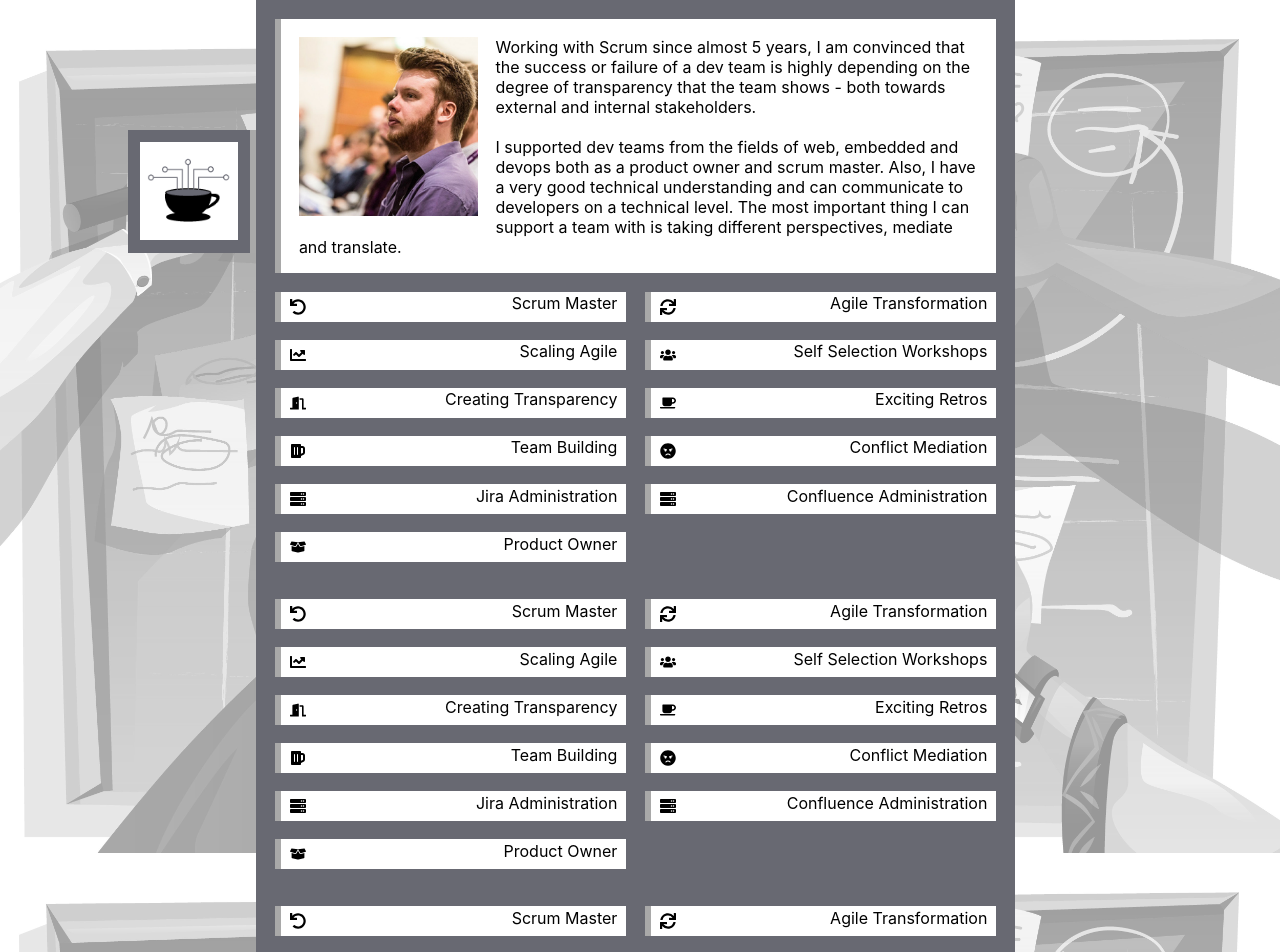
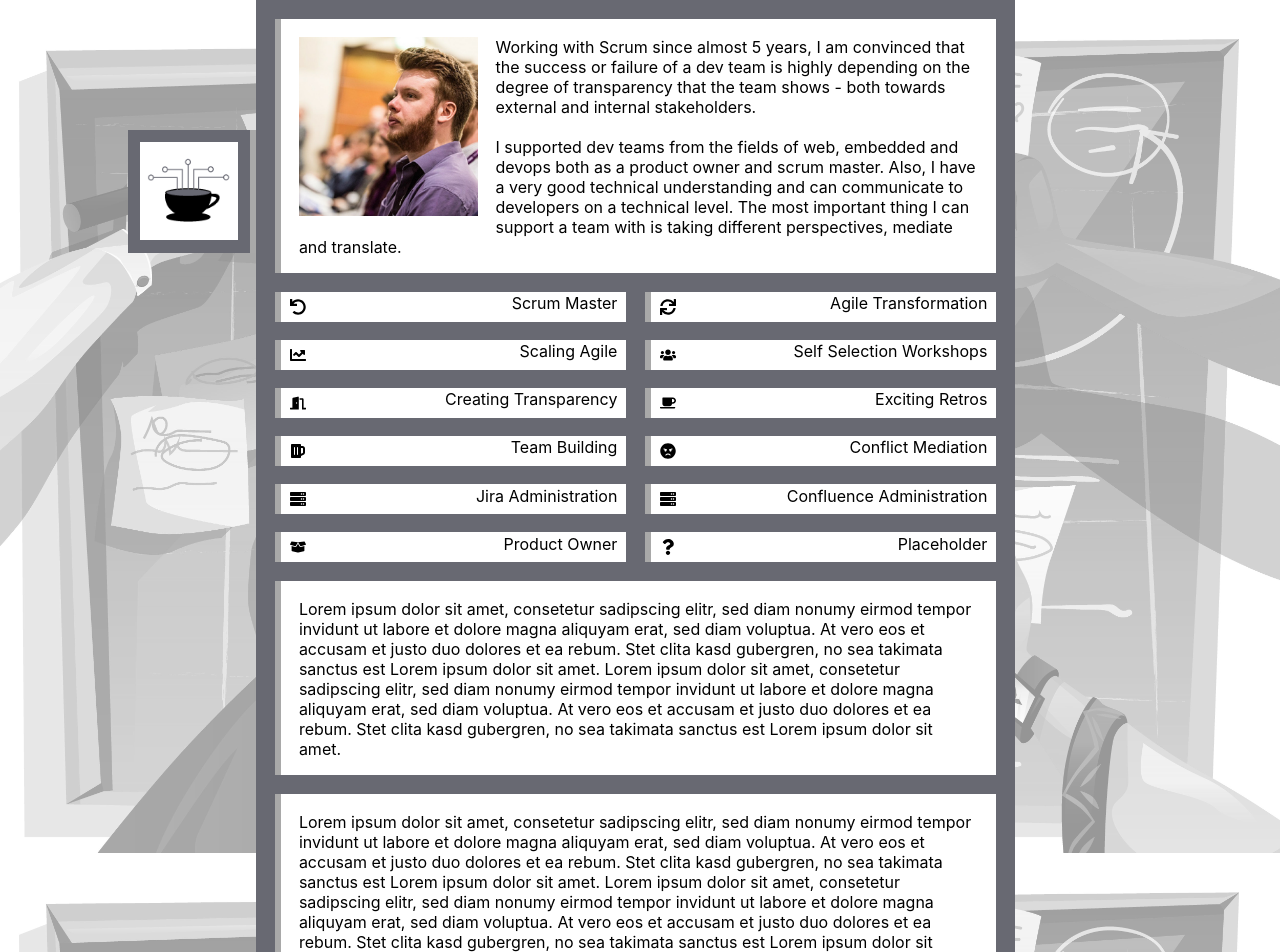
Before and after one commit to Butterweck/butt3rweck.com, a React (Create React App) app: page / in a window 1280 px wide. Shown: the top 952 px of the page. Built offline with nearby package versions, Linux system fonts and the light colour scheme.

Commit message:
added dummy components; fixed bug in header: width was accidentally set to 95%

```diff
--- a/src/App.css
+++ b/src/App.css
@@ -114,6 +114,10 @@ img.Element-2-Type-Header-Image {
   margin-right: 0;
 }
 
+.Element-2-Type-Skill:nth-last-child(-n + 3) {
+  margin-bottom: 0;
+}
+
 @media only screen and (max-width: 1400px) {
   p.Element-2-Type-Header-Text {
     float: none;
@@ -132,6 +136,14 @@ img.Element-2-Type-Header-Image {
 
   .Element-2-Type-Skill:nth-child(2n + 2) {
     margin-right: 0;
+  }
+
+  .Element-2-Type-Skill:nth-last-child(-n + 3) {
+    margin-bottom: 2.5%;
+  }
+
+  .Element-2-Type-Skill:nth-last-child(-n + 2) {
+    margin-bottom: 0;
   }
 }
 
@@ -155,6 +167,14 @@ img.Element-2-Type-Header-Image {
     margin-right: 0;
     margin-bottom: 2.5%;
     width: 100%;
+  }
+
+  .Element-2-Type-Skill:nth-last-child(-n + 2) {
+    margin-bottom: 2.5%;
+  }
+
+  .Element-2-Type-Skill:nth-last-child(-n + 1) {
+    margin-bottom: 0;
   }
 }
 
--- a/src/App.js
+++ b/src/App.js
@@ -4,6 +4,7 @@ import { Header } from "./components/Header";
 import { Skills } from "./components/Skills";
 import { Projects } from "./components/Projects";
 import { Quotes } from "./components/Quotes";
+import { Dummy } from "./components/Dummy";
 import { Logobox } from "./components/Logobox";
 
 class App extends Component {
@@ -14,9 +15,9 @@ class App extends Component {
         <div class="Outer-0">
           <Header />
           <Skills />
-          <Skills />
-          <Skills />
-          <Skills />
+          <Dummy />
+          <Dummy />
+          <Dummy />
         </div>
       </div>
     );
--- /dev/null
+++ b/src/components/Dummy.js
@@ -0,0 +1,23 @@
+import React, { Component } from "react";
+import profile from "../imgs/profile.jpg";
+import "../App.css";
+
+export class Dummy extends Component {
+  render() {
+    return (
+      <div class="Block-1 Block-1-Full Block-1-Type-Header">
+        <p class="Element-2-Type-Header-Text">
+          Lorem ipsum dolor sit amet, consetetur sadipscing elitr, sed diam
+          nonumy eirmod tempor invidunt ut labore et dolore magna aliquyam erat,
+          sed diam voluptua. At vero eos et accusam et justo duo dolores et ea
+          rebum. Stet clita kasd gubergren, no sea takimata sanctus est Lorem
+          ipsum dolor sit amet. Lorem ipsum dolor sit amet, consetetur
+          sadipscing elitr, sed diam nonumy eirmod tempor invidunt ut labore et
+          dolore magna aliquyam erat, sed diam voluptua. At vero eos et accusam
+          et justo duo dolores et ea rebum. Stet clita kasd gubergren, no sea
+          takimata sanctus est Lorem ipsum dolor sit amet.
+        </p>
+      </div>
+    );
+  }
+}
--- a/src/components/Skills.js
+++ b/src/components/Skills.js
@@ -17,6 +17,7 @@ export class Skills extends Component {
         <Skill icon="FaServer" description="Jira Administration" />
         <Skill icon="FaServer" description="Confluence Administration" />
         <Skill icon="FaBoxOpen" description="Product Owner" />
+        <Skill icon="FaQuestion" description="Placeholder" />
       </div>
     );
   }
```
